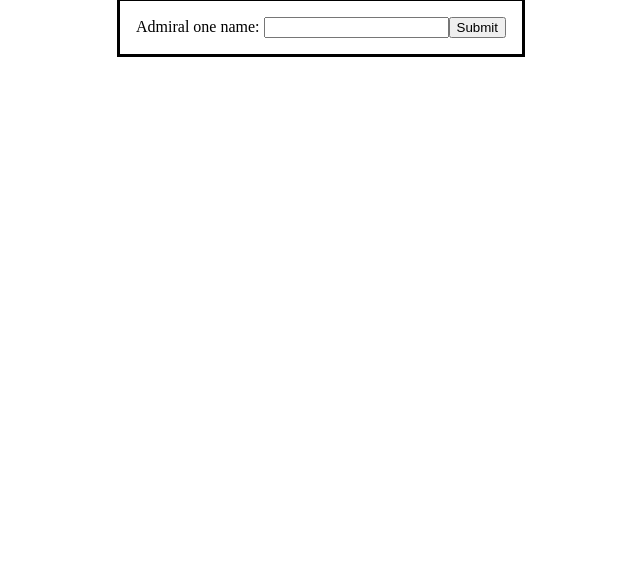
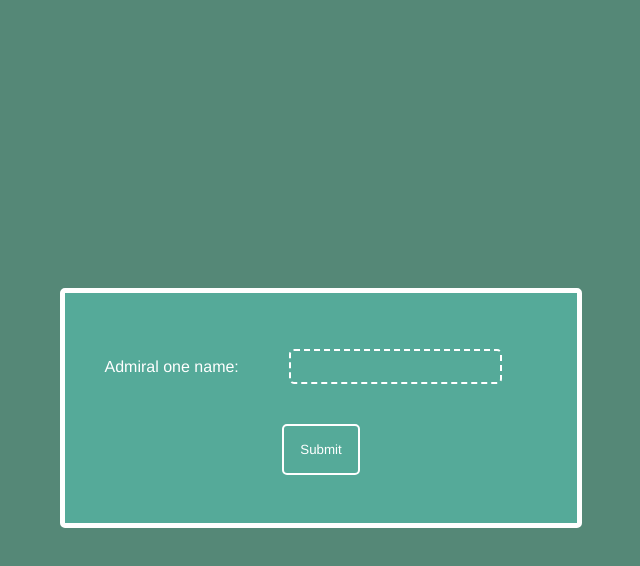
Before and after one commit to niallantony/Battleships, a website built with webpack: page index.html in a window 1280 px wide. Both pictures are taken after a click on the button "Single Player". Shown: the whole page, without its empty margins (319-959 px from the left). Built offline with nearby package versions, Linux system fonts and the light colour scheme.

Commit message:
Add basic css for styling

```diff
--- a/src/modules/placementBoard.js
+++ b/src/modules/placementBoard.js
@@ -129,7 +129,7 @@ export const PlacementBoard = (gameboard, onFinish) => {
         clearRotateButton();
         const button = document.createElement('button');
         button.classList.add('rotate');
-        button.textContent = 'Rotate';
+        button.textContent = 'ROTATE';
         shipBar.appendChild(button);
         return button;
     }
@@ -259,9 +259,10 @@ export const PlacementBoard = (gameboard, onFinish) => {
     }
 
     const renderSubmitButton = () => {
+        shipBar.innerHTML = '';
         const submitButton = document.createElement('button');
         submitButton.classList.add('submit-placement');
-        submitButton.textContent = 'Submit';
+        submitButton.textContent = 'SUBMIT';
         return submitButton
     }
 
--- a/src/modules/screen.js
+++ b/src/modules/screen.js
@@ -14,14 +14,18 @@ export default (() => {
         const body = document.querySelector('body');
         body.innerHTML = '';
         const menuPan = document.createElement('div');
+        menuPan.classList.add('main-menu')
         const gameTitle = document.createElement('div');
         gameTitle.classList.add('game-title');
         gameTitle.textContent = 'Battleships!'
         menuPan.appendChild(gameTitle);
         body.appendChild(menuPan);
         const buttonBar = document.createElement('div');
+        buttonBar.classList.add('button-bar')
         const startSingle = document.createElement('button');
+        startSingle.classList.add('menu-button')
         const startDouble = document.createElement('button');
+        startDouble.classList.add('menu-button')
         buttonBar.appendChild(startSingle);
         buttonBar.appendChild(startDouble);
         menuPan.appendChild(buttonBar);
@@ -53,14 +57,17 @@ export default (() => {
         const nameSubmit = document.createElement('button');
         nameSubmit.textContent = "Submit";
         nameDialog.appendChild(nameForm);
+        nameInput.required = true;
         nameForm.appendChild(nameLabel);
         nameForm.appendChild(nameInput);
         nameForm.appendChild(nameSubmit);
         nameSubmit.classList.add('get-name-submit');
         nameSubmit.addEventListener('click',(e) => {
             e.preventDefault();
-            cb(nameInput.value);
-            nameDialog.parentNode.removeChild(nameDialog);
+            if (nameInput.value != '') {
+                cb(nameInput.value);
+                nameDialog.parentNode.removeChild(nameDialog);
+            }
         })
     }
 
@@ -340,7 +347,7 @@ export default (() => {
         victoryButton.textContent = `Main Menu`;
         victoryMenu.classList.add('victory-menu');
         victoryText.classList.add('victory-text');
-        victoryButton.classList.add('victory-button');
+        victoryButton.classList.add('menu-button');
         victoryMenu.appendChild(victoryText);
         victoryMenu.appendChild(victoryButton);
         body.appendChild(victoryMenu);
--- a/src/style.css
+++ b/src/style.css
@@ -4,21 +4,103 @@
     --tile-hit: rgba(255,200,200,0.8);
     --tile-miss: rgba(200,200,255,0.8);
     --tile-hover: rgba(230,200,200,0.4);
+    --background: #558877;
+    --menu-back: #55AA99;
+    font-family: 'Franklin Gothic Medium', 'Arial Narrow', Arial, sans-serif;
+}
+
+body {
+    height: 100dvh;
+    display: flex;
+    flex-direction: column;
+    justify-content: center;
+    align-items: center;
+    background-color: var(--background);
+}
+
+.get-name::backdrop {
+    background-color: #000;
+}
+
+.get-name form {
+    display: grid;
+    grid-template-columns: 1fr 2fr;
+    grid-template-rows: 1fr 1fr;
+    align-items: center;
+    justify-items: center;
+}
+
+.get-name form label {
+    grid-column: 1 / 2;
+    text-align: right;
+}
+
+.get-name-submit {
+    grid-column: 1 / 3;
+}
+
+.main-menu,
+.victory-menu,
+.get-name {
+    width: max(35%,400px);
+    background-color: var(--menu-back);
+    border-radius: 5px;
+    border: 5px solid white;
+    padding: 2rem;
+    color: white;
+}
+
+input {
+    border: 2px dashed white;
+    background-color: var(--menu-back);
+    border-radius: 5px;
+    padding: .5rem 1rem;
+    font-family: 'Franklin Gothic Medium', 'Arial Narrow', Arial, sans-serif;
+    color: white;
+    margin: 1rem;
+    grid-column: 2 / 3;
+}
+
+
+.game-title,
+.place-ships-title {
+    color: white;
+    text-align: center;
+    font-family: 'Franklin Gothic Medium', 'Arial Narrow', Arial, sans-serif;
+    font-size: 3rem;
+}
+
+.button-bar {
+    display: flex;
+    justify-content: center;
+}
+
+#ship-bar {
+    color: white;
+}
+
+.menu-button,
+.get-name-submit,
+.place-ship,
+.rotate,
+.submit-placement {
+    border: 2px solid white;
+    background-color: var(--menu-back);
+    margin: 1rem;
+    border-radius: 5px;
+    padding: 1rem;
+    color: white;
+    font-family: 'Franklin Gothic Medium', 'Arial Narrow', Arial, sans-serif;
 }
 
 #gamearea {
     display: flex;
+    border: 2px dashed white;
+    margin: 1rem;
 }
 
 #right {
     position: relative;
-}
-
-body {
-    display: flex;
-    justify-content: center;
-    align-items: center;
-    flex-direction: column;
 }
 
 #left .ship {
@@ -33,6 +115,7 @@ body {
 #right {
     margin: 2rem;
     position:relative;
+    border: 2px solid white;
 }
 
 .tile.miss {
@@ -78,7 +161,8 @@ button.tile:hover {
     padding: 1rem;
     background-color: var(--tile-hit);
     text-align: center;
-    border-radius: 5px;
+    font-family: 'Courier New', Courier, monospace;
+    color:white;
 }
 
 #player-one,
@@ -90,13 +174,6 @@ button.tile:hover {
     position:absolute;
     background-color: aqua;
 }
-
-/* button {
-    padding: 0;
-    margin: 0;
-    background-color: var(--tile);
-    border: 0;
-} */
 
 button.tile.attack {
     animation: attack-pulse 0.5s infinite;
@@ -112,18 +189,7 @@ button.tile.attack {
     }
 }
 
-.place-ship {
-    background-color: blue;
-    border-radius: 5px;
-    padding: 1rem;
-    color: white;
-}
-
-.place-ship:hover {
-    background-color: #3333FF;
-}
-
-.place-ship:active {
+button:active {
     transform: scale(103%);
 }
 
@@ -144,3 +210,9 @@ button.tile.attack {
 .ready-dialog::backdrop {
     background-color: #000000;
 }
+
+@media (max-width: 800px) {
+    #gamearea {
+        flex-direction: column;
+    }
+}
```
Also changed, not shown: dist/index.bundle.js, dist/player.bundle.js, dist/screen.bundle.js.
